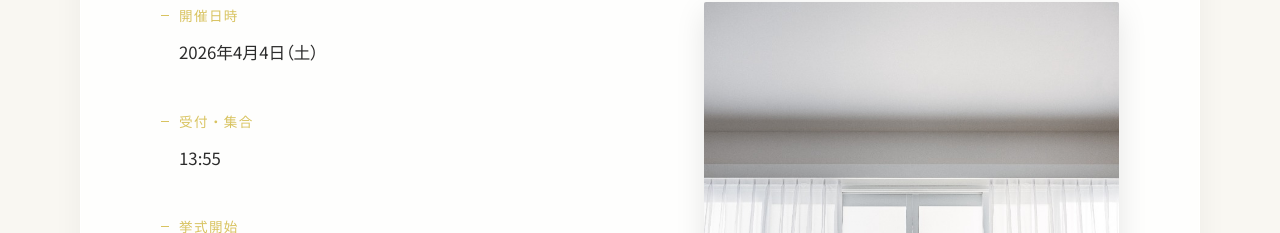
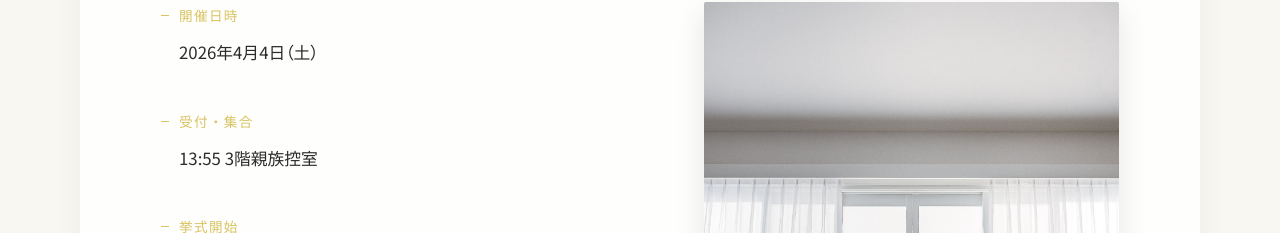
Before and after one commit to rrokuriki-sketch/wedding-invitation, a plain HTML site: page family/index.html in a window 1280 px wide. Shown: the part 2920-3153 px from the top of the page. Drawn offline with nearby package versions, Linux system fonts and the light colour scheme.

Commit message:
Update index.html

```diff
--- a/family/index.html
+++ b/family/index.html
@@ -127,7 +127,7 @@
                             <dd>2026年4月4日（土）</dd>
 
                             <dt>受付・集合</dt>
-                            <dd>13:55</dd>
+                            <dd>13:55 3階親族控室</dd>
 
                             <dt>挙式開始</dt>
                             <dd>15:15</dd>
```
